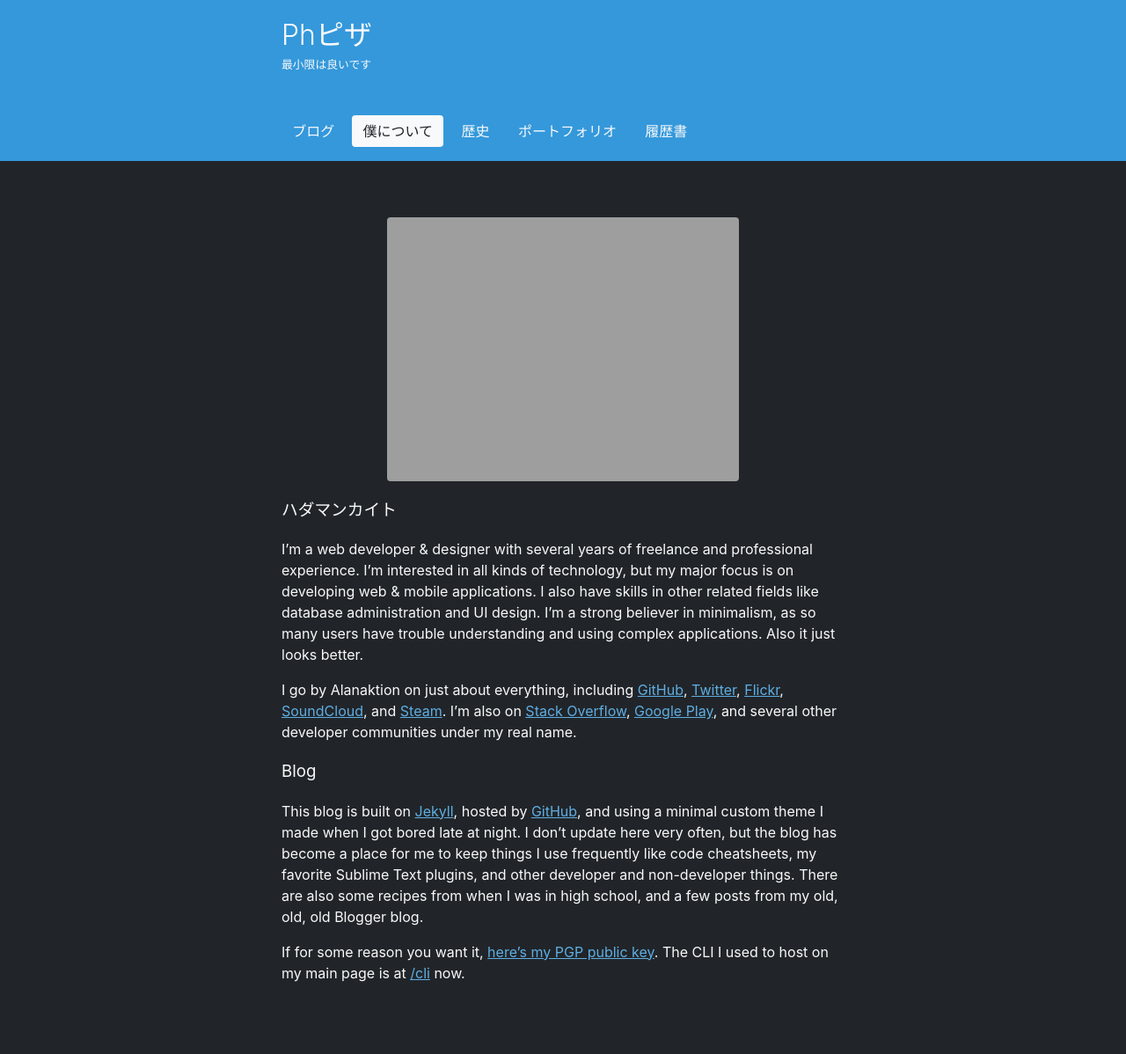
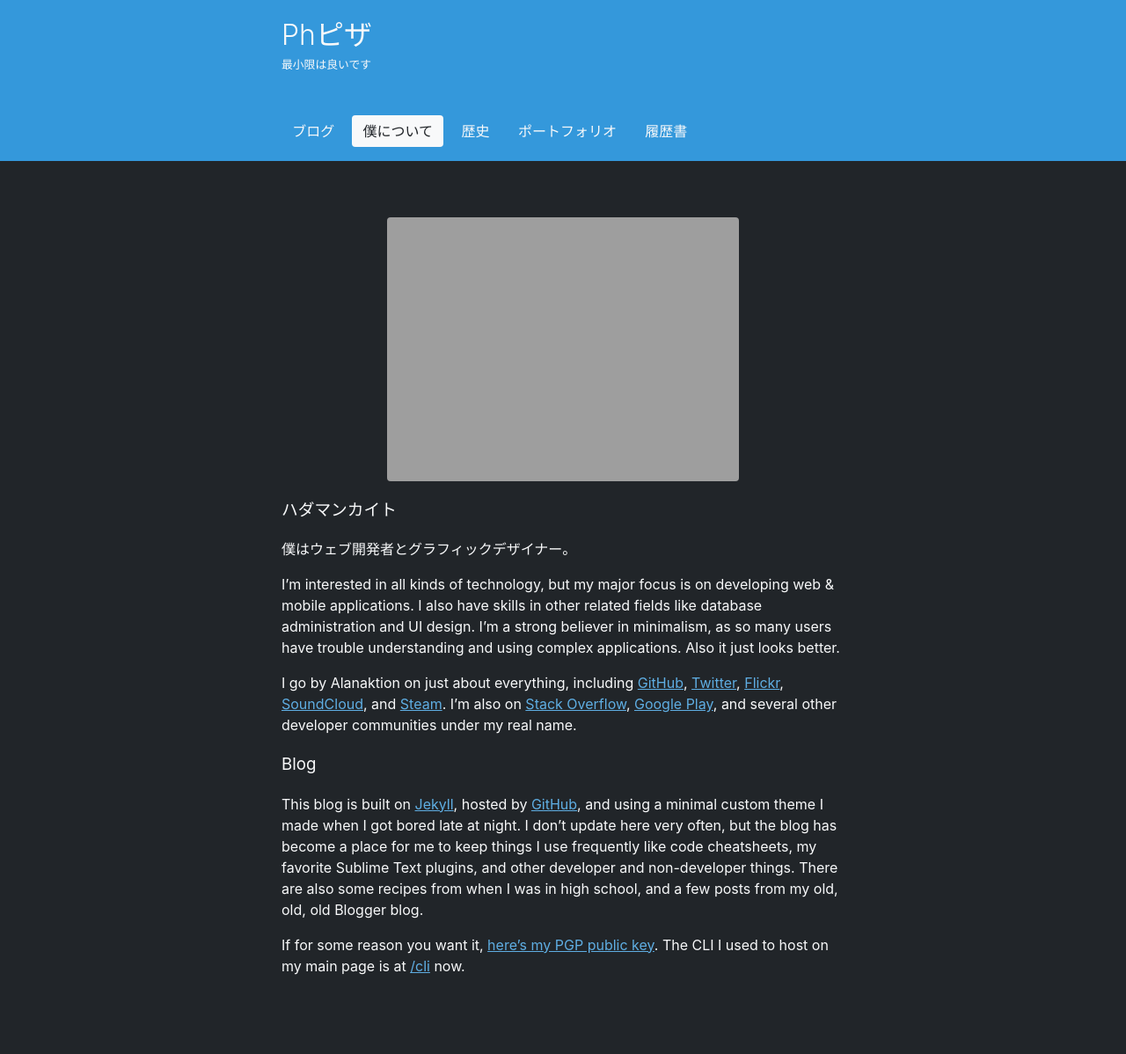
Before and after one commit to Alanaktion/alanaktion.github.io, a Jekyll site: the page built from about.md, in a window 1280 px wide. Shown: the whole page at 88% size. Built offline with Jekyll 4.4.1, drawn with Linux system fonts in a browser that asks for light colours.

Commit message:
Committing initial JP translations

```diff
--- a/about.md
+++ b/about.md
@@ -9,7 +9,9 @@ title: About
 
 ### ハダマンカイト
 
-I'm a web developer & designer with several years of freelance and professional experience. I'm interested in all kinds of technology, but my major focus is on developing web & mobile applications. I also have skills in other related fields like database administration and UI design. I'm a strong believer in minimalism, as so many users have trouble understanding and using complex applications. Also it just looks better.
+僕はウェブ開発者とグラフィックデザイナー。
+
+I'm interested in all kinds of technology, but my major focus is on developing web & mobile applications. I also have skills in other related fields like database administration and UI design. I'm a strong believer in minimalism, as so many users have trouble understanding and using complex applications. Also it just looks better.
 
 I go by Alanaktion on just about everything, including [GitHub](https://github.com/Alanaktion), [Twitter](https://twitter.com/alanaktion), [Flickr](https://www.flickr.com/photos/alanaktion/), [SoundCloud](https://soundcloud.com/alanaktion), and [Steam](http://steamcommunity.com/id/alanaktion). I'm also on [Stack Overflow](https://stackoverflow.com/users/873843/alanaktion), [Google Play](https://play.google.com/store/apps/developer?id=Alan+Hardman), and several other developer communities under my real name.
 
```
